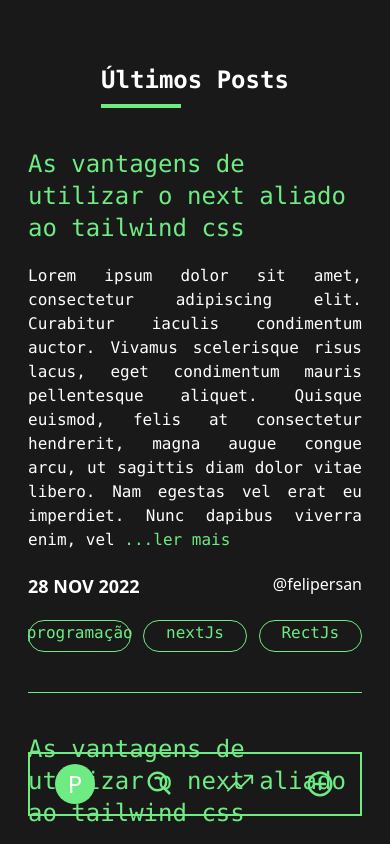
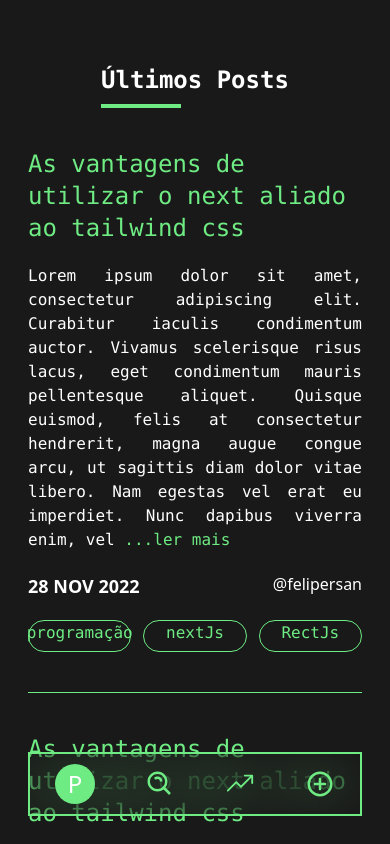
Before and after one commit to felipersan/next-blog, a Next.js app: page / in a window 390 px wide. Shown: the top 844 px of the page. Built offline with nearby package versions, Linux system fonts and the light colour scheme.

Commit message:
feat - backdrop blur menu mobile

```diff
--- a/src/components/global/NavBar/index.tsx
+++ b/src/components/global/NavBar/index.tsx
@@ -46,7 +46,7 @@ export default function NavBar() {
       </main>
       <main className="flex fixed bottom-0 mb-7 h-16 w-screen ">
         <div
-          className="h-full bg-transparent border-solid border-2 border-emphasis-primary  w-full ml-7 flex  justify-around mr-7 sm:hidden align-middle"
+          className="h-full bg-transparent border-solid border-2 border-emphasis-primary  w-full ml-7 flex  justify-around mr-7 sm:hidden align-middle backdrop-blur-xl"
           id={'menuMobile'}
         >
           <div className=" flex flex-col items-center align-middle justify-center">
```
